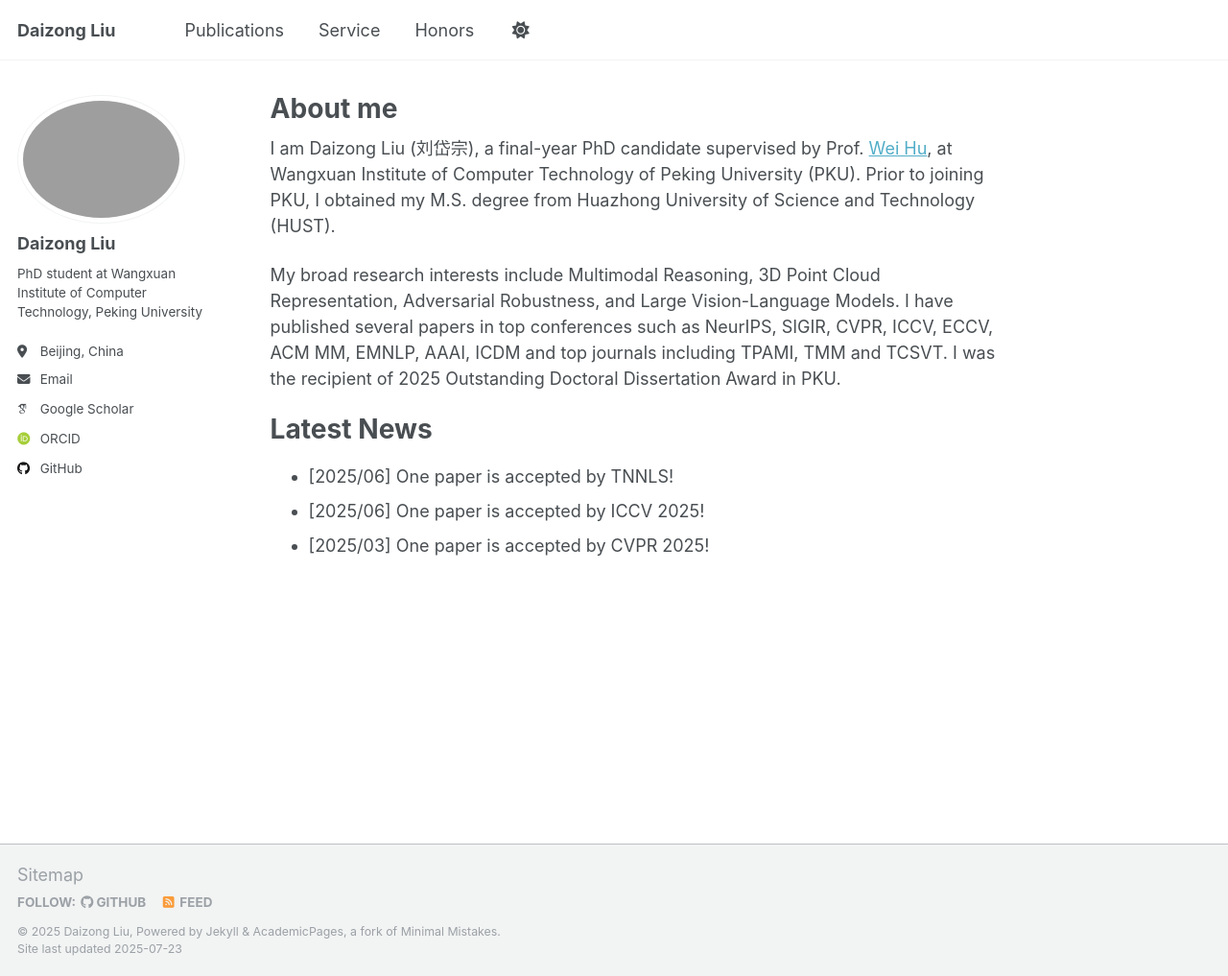
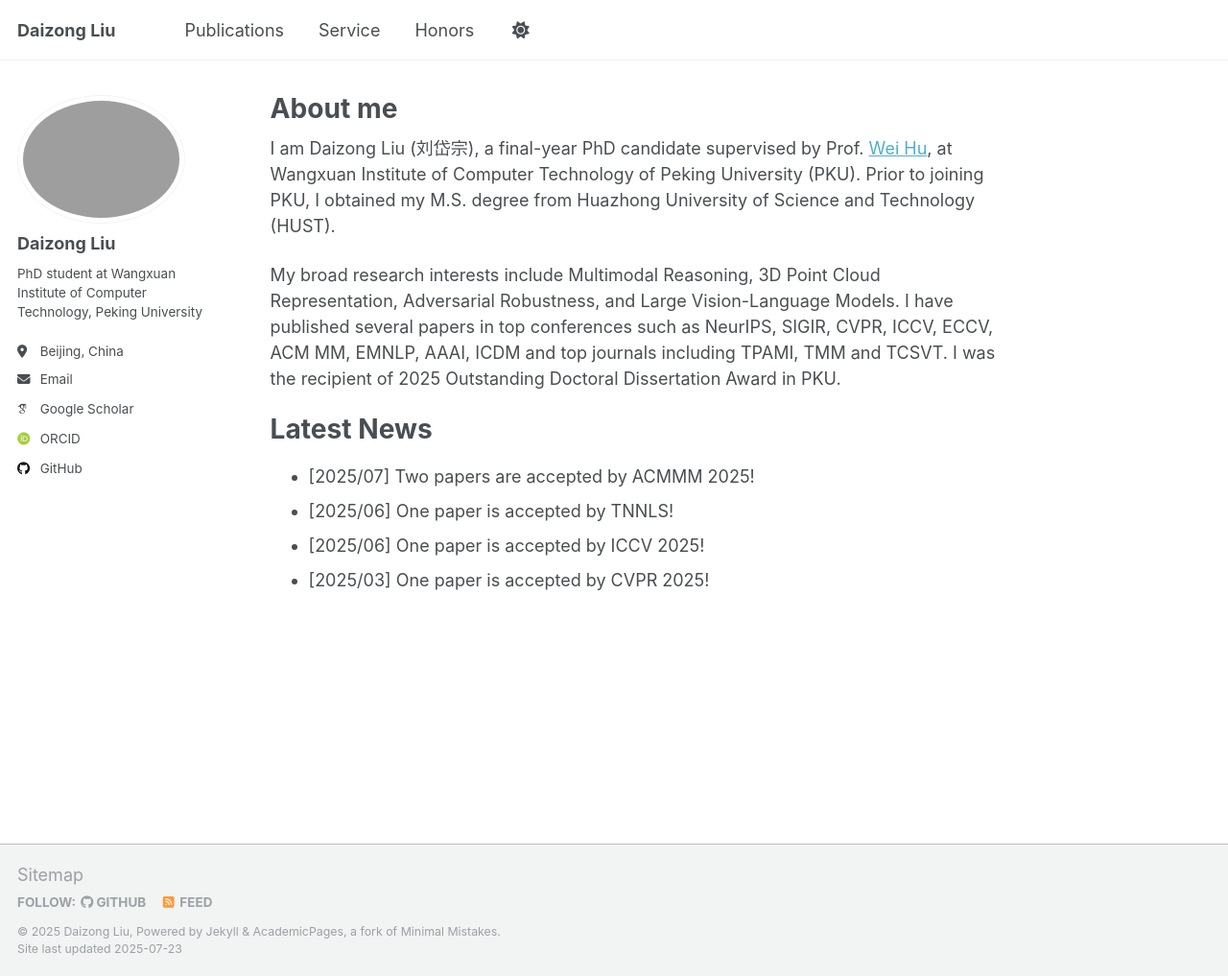
Before and after one commit to liudaizong/liudaizong.github.io, a Jekyll site: the page built from _pages/about.md, in a window 1280 px wide and 1017 px high. Shown: the whole window at 96% size. Built offline with Jekyll 4.4.1, drawn with Linux system fonts in a browser that asks for light colours; some web fonts are replaced.

Commit message:
Update about.md

```diff
--- a/_pages/about.md
+++ b/_pages/about.md
@@ -14,6 +14,7 @@ My broad research interests include Multimodal Reasoning, 3D Point Cloud Represe
 
 Latest News
 ======
+* [2025/07] Two papers are accepted by ACMMM 2025!
 * [2025/06] One paper is accepted by TNNLS!
 * [2025/06] One paper is accepted by ICCV 2025!
 * [2025/03] One paper is accepted by CVPR 2025!
```
